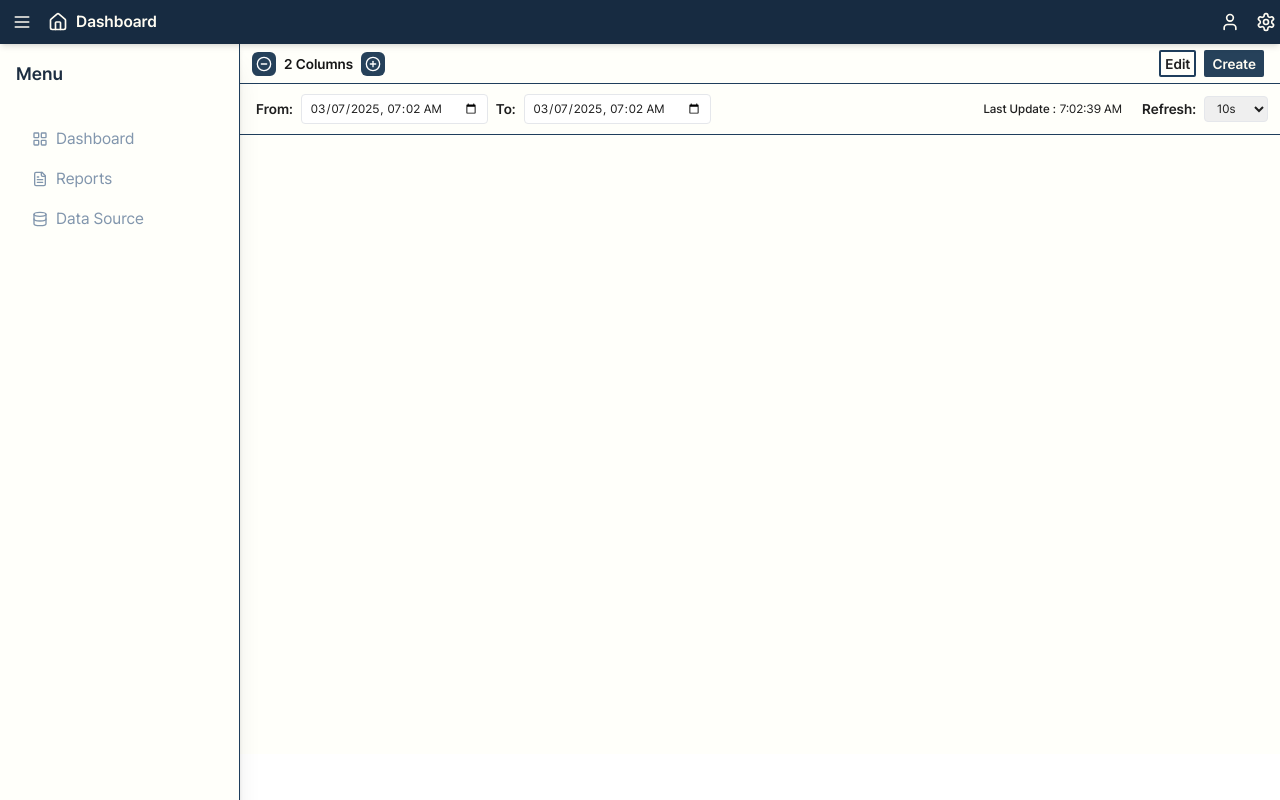
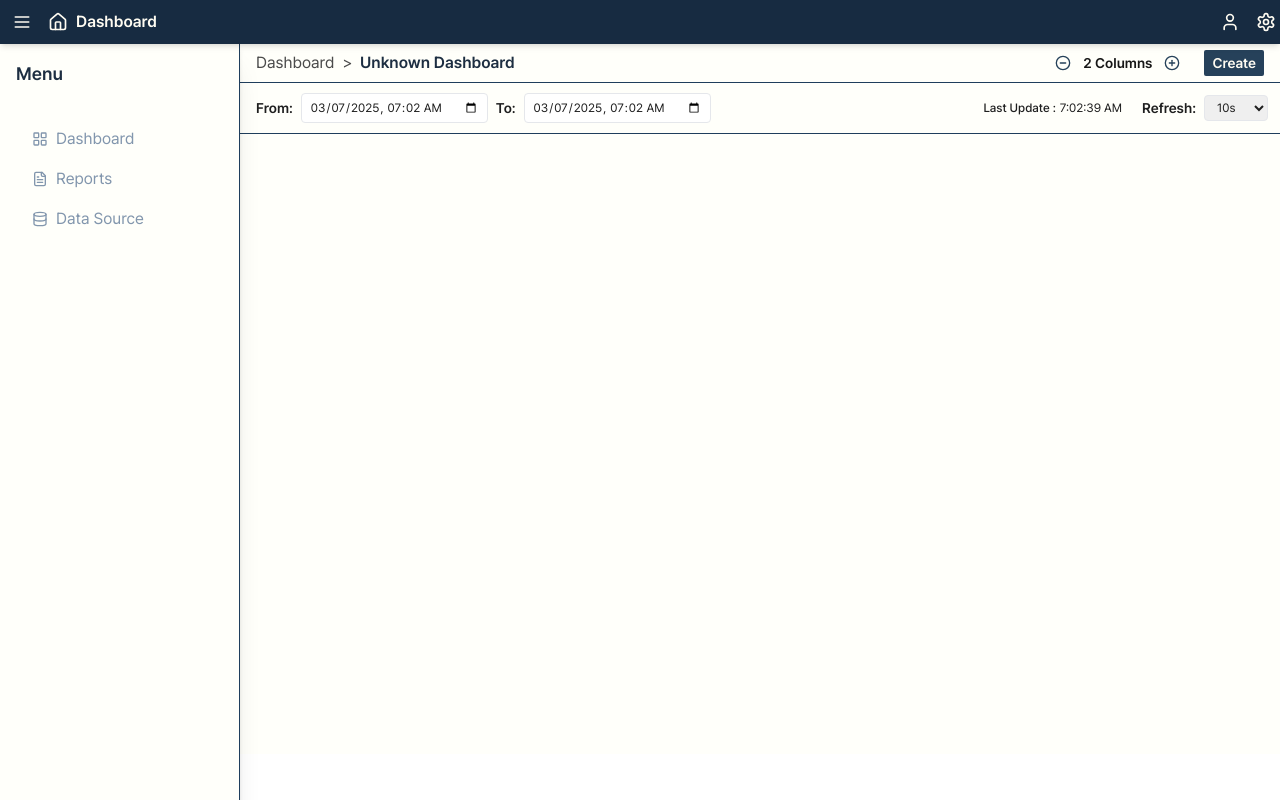
Before and after one commit to m0oMoo/monitoring_client, a Next.js app: page /detail in a window 1280 px wide. Built offline with nearby package versions, Linux system fonts and the light colour scheme.

Commit message:
design: Add breadcrumb

```diff
--- a/src/app/components/bar/addChartBar.tsx
+++ b/src/app/components/bar/addChartBar.tsx
@@ -1,4 +1,6 @@
 import { MinusCircle, PlusCircle } from "lucide-react";
+import { useRouter, useSearchParams } from "next/navigation";
+import { useDashboardStore } from "@/app/store/useDashboardStore";
 
 interface AddChartBarProps {
   isEdit: boolean;
@@ -17,19 +19,44 @@ const AddChartBar = ({
   onGridChange,
   gridVisible = false,
 }: AddChartBarProps) => {
+  const router = useRouter();
+  const searchParams = useSearchParams();
+  const dashboardId = searchParams.get("id") || undefined;
+
+  // `dashboardId`에 해당하는 대시보드 찾기
+  const dashboard = useDashboardStore((state) =>
+    state.dashboardList.find((d) => d.id === dashboardId)
+  );
+
+  const handleGoBack = () => {
+    router.push("/dashboard2");
+  };
+
   return (
     <div
-      className={`flex ${
-        gridVisible ? "justify-between" : "justify-end"
-      }  items-center mt-[44px] bg-transparent
+      className={`flex justify-between items-center mt-[44px] bg-transparent
       border-b border-navy-border border-0.5 py-1.5`}
     >
+      {/* breadcrumb 표시 */}
+      <span className=" ml-4 text-lg1 text-text2">
+        <span
+          className="text-text1 cursor-pointer hover:underline"
+          onClick={handleGoBack}
+        >
+          Dashboard
+        </span>
+        &nbsp; {">"}
+        <span className="text-navy-text text-bold_lg">
+          &nbsp; {dashboard ? dashboard.label : "Unknown Dashboard"}
+        </span>
+      </span>
+      <div className="flex flex-row gap-5 mr-4">
         {gridVisible && (
-        <div className={`flex justify-end items-center space-x-2 pl-3`}>
+          <div className={`flex justify-end items-center space-x-2`}>
             <button
               onClick={() => onGridChange && onGridChange(-1)}
               disabled={gridCols === 1}
-            className="p-1 rounded-md text-white bg-navy-btn hover:bg-navy-btn_hover disabled:bg-gray-300 disabled:cursor-not-allowed"
+              className="p-1 rounded-md text-navy-btn hover:bg-navy-btn_hover disabled:bg-gray-300 disabled:cursor-not-allowed"
             >
               <MinusCircle size={16} />
             </button>
@@ -37,20 +64,12 @@ const AddChartBar = ({
             <button
               onClick={() => onGridChange && onGridChange(1)}
               disabled={gridCols === 4}
-            className="p-1 rounded-md text-white bg-navy-btn hover:bg-navy-btn_hover disabled:bg-gray-300 disabled:cursor-not-allowed"
+              className="p-1 rounded-md text-navy-btn hover:bg-navy-btn_hover disabled:bg-gray-300 disabled:cursor-not-allowed"
             >
               <PlusCircle size={16} />
             </button>
           </div>
         )}
-      <div className="flex flex-row gap-2 mr-4">
-        <button
-          className={`text-text text-sm_bold border-2 border-navy-border
-      px-1 py-[2.5px] rounded-sm ${isEdit ? "hidden" : "block"}`}
-          onClick={onSaveClick}
-        >
-          Edit
-        </button>
         <button
           className="text-ivory-text text-sm_bold bg-navy-btn
         px-2 py-1 rounded-sm"
```
Lines whose indentation alone changed are shown as unchanged.
